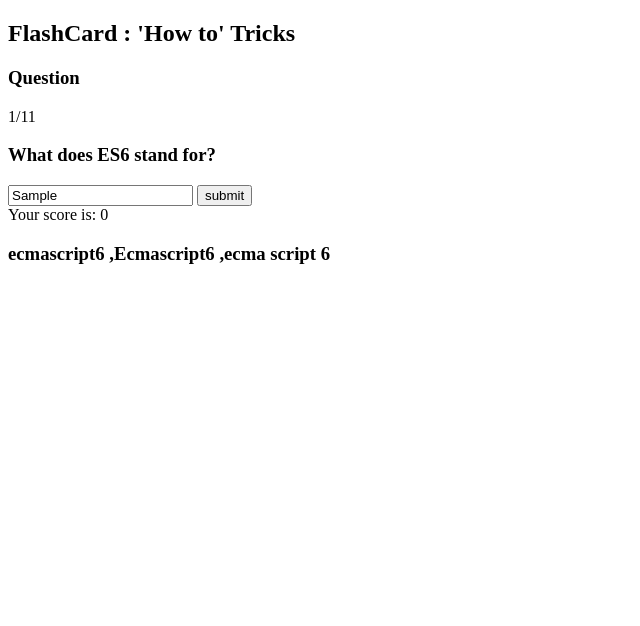
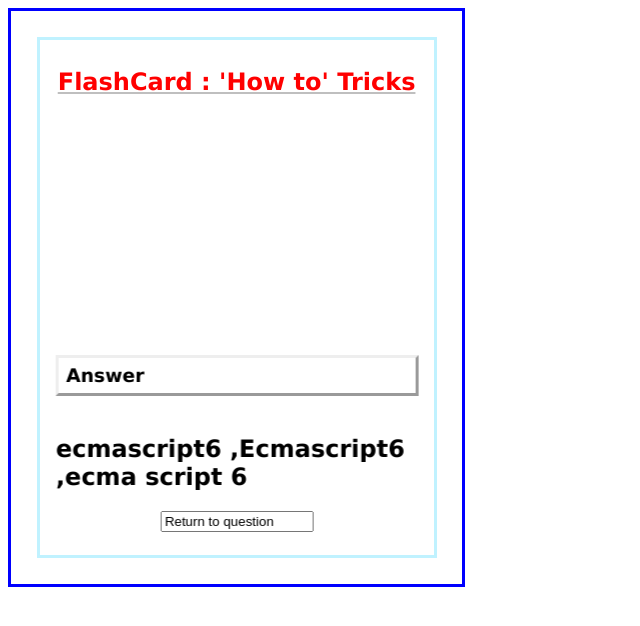
Before and after one commit to StephtheITSloth/Flashcards-How-To-Tricks, a plain HTML site: page index.html in a window 1280 px wide. Both pictures are taken after typing "Sample" into the empty fields and a click on the button "submit". Shown: the whole page, without its empty margins (0-640 px from the left). Drawn offline with Linux system fonts and the light colour scheme.

Commit message:
Edit ReadMe

```diff
--- a/index.html
+++ b/index.html
@@ -6,30 +6,31 @@
     <meta name="viewport" content="width=device-width, initial-scale=1.0">
     <title>Flashcard</title>
     <link rel="stylesheet" href="styles.css">
+    <link rel="stylesheet" href="styles2.css">
     <script defer src="script.js"></script>
 </head>
 <body>
     <header></header>
     <main>
-        <section>
-            <form class="flip-card">
-                <h2>FlashCard : 'How to' Tricks</h2>
-                    <div class="flip-card-inner">
-                        <h3>Question</h3>
-                        <div class="questionNum">1/12</div>
-                            <div class="flip-card-front">
-                                <h3 id="question">Question</h3>
+        <section class="container">
+            <container class="card">
+                <h2 tabindex="0">FlashCard : 'How to' Tricks</h2>
+                    <div class="card-single">
+                            <h3 tabindex="0" class="headerQ">Question</h3>
+                            <div class="questionNum"></div>
+                        <div class="card-face card-face-front">
+                                <h3 tabindex="0" id="question"></h3>
                                 <input type="text" class="inputText">
                                 <input type="button" value="submit" id="btn">
                                 <div >Your score is: <span class="score">0</span></div>
-                            </div>
-
+                        </div>
+                        <div class="card-face card-face-back">
+                                <h3>Answer</h3>
+                                <h2 tabindex="0" class="answer"></h2>
+                                <input type="" class="returnTo" value="Return to question">
+                        </div>
                     </div>
-                    <div class="flip-card-back " >
-                            <h3 class="answer"></h3>
-                            <!-- <p id="answer">Lorem ipsum dolor sit amet consectetur adipisicing elit. Enim excepturi, unde temporibus maxime laudantium nesciunt cumque sunt odio recusandae voluptates soluta eveniet, minus optio ratione vero accusantium deleniti delectus! Corrupti.</p> -->
-                    </div>
-            </form>
+            </container>
         </section>
     </main>
     <footer></footer>
--- a/script.js
+++ b/script.js
@@ -4,6 +4,9 @@ const btns = document.querySelector('#btn');
 const questionNumber = document.querySelector('.questionNum');
 const answer = document.querySelector('.answer');
 const userScore = document.querySelector('.score');
+const card = document.querySelector('.card-single');
+const headerQ = document.querySelector('.headerQ');
+const returnToQuestion = document.querySelector('.returnTo');
 let currentIndex = 0;
 let score = 0;
 
@@ -13,12 +16,12 @@ const flashcard = [
 		answer: ['ecmascript6 ', 'Ecmascript6 ', 'ecma script 6'],
 	},
 	{
-		question: 'How do you capitalize the first letter in a string?',
-		answer: ['array.charAt(0).toUpperCase() + array.subString(1)'],
+		question: 'How select the first character in a string?',
+		answer: ['charAt(0)', 'CharAt(0)'],
 	},
 	{
 		question: 'What does return do in a function?',
-		answer: ['exits the function', 'exit'],
+		answer: ['exits the function', 'exits'],
 	},
 	{
 		question:
@@ -63,34 +66,31 @@ const flashcard = [
 	},
 ];
 
-// const cards = document.querySelectorAll('.flip-card-inner');
-
-// function flipCard() {
-// 	this.classList.toggle('flip');
-// }
-// cards.forEach((card) => card.addEventListener('click', flipCard));
-
 question.innerText = flashcard[currentIndex].question;
 questionNumber.innerText = `${currentIndex + 1}/${flashcard.length}`;
 answer.innerText = flashcard[currentIndex].answer;
-
 btns.addEventListener('click', (event) => {
 	event.preventDefault();
-	// console.log(flashcard[currentIndex].answer);
 	if (flashcard[currentIndex].answer.includes(input.value)) {
-		console.log(input.value);
+		// console.log(input.value);
 		input.value = '';
 		currentIndex++;
-		console.log(currentIndex);
+		// console.log(currentIndex);
 		question.innerText = flashcard[currentIndex].question;
 		answer.innerText = flashcard[currentIndex].answer;
-		questionNumber.innerText = `${currentIndex}/${flashcard.length}`;
-		score += 10
+		questionNumber.innerText = `${currentIndex + 1}/${flashcard.length}`;
+		score += 10;
 		userScore.innerText = score;
-	} else if (input.value != flashcard[currentIndex].answer) {
-		console.log('Wrong, try again');
 	} else {
-		//flip function
+		document.querySelector('.card-single').classList.toggle('flip');
+		questionNumber.innerText = ' ';
+		headerQ.innerText = ' ';
+		headerQ.style.visibility = 'hidden';
+		returnToQuestion.addEventListener('click', (event) => {
+			event.preventDefault();
+			// console.log('event.dataset');
+			// document.querySelector('.card-single').classList.toggle('flip-back');
+		});
 	}
 });
 
@@ -100,10 +100,22 @@ let winningcondition = () => {
 			let congratulation = document.createElement('P');
 			congratulation.innerText = `Congratulation!!!`;
 			document.body.appendChild(congratulation);
-		}else {
-			let tryAgain = document.createElement('P')
-			tryAgain.innerText = `Try again!`
-			document.body.appendChild(tryAgain)
+		} else {
+			let tryAgain = document.createElement('P');
+			tryAgain.innerText = `Try again!`;
+			document.body.appendChild(tryAgain);
 		}
 	}
 };
+
+// /* =========================================================
+// =========================================================
+// =========REFERENCES FOR JAVASCRIPT========================
+// =========================================================
+// =========================================================
+// //www.youtube.com/watch?v=PkZNo7MFNFg
+// //www.w3schools.com/tags/ref_eventattributes.asp
+// //www.w3schools.com/howto/howto_js_toggle_hide_show.asp
+// //css-tricks.com/almanac/properties/b/backface-visibility/
+// //www.youtube.com/watch?v=PFmuCDHHpwk
+//https://www.w3schools.com/howto/howto_js_toggle_hide_show.asp
--- a/styles.css
+++ b/styles.css
@@ -1,41 +1,106 @@
-/* .flip-card {
-	background-color: transparent;
-	width: 300 px;
-	height: 200px;
-	border: 1px solid black;
-	perspective: 1000px;
-	text-align: center;
+body {
+	max-width: 400px;
+	min-height: 400px;
+	padding: 2%;
+	border: 3px solid blue;
 }
 
-.flip-card-inner {
-	position: relative;
-	width: 100%;
-	height: 200px;
-	text-align: center;
-	transition: transform 0.8s;
-	transform-style: preserve-3d;
+.container {
+	min-width: 90%;
+	min-height: 50%;
+	display: flex;
+	flex-direction: column;
+	align-items: center;
+	justify-content: space-around;
+
+
 }
 
-.flip-card:click .flip-card-inner {
-	transform: rotateY(180deg);
+.card {
+	max-height: 20%;
+	display: flex;
+	flex-direction: column;
+	flex-wrap: wrap;
+	align-items: center;
+	justify-content: space-around;
+	font-family: 'Lucida Sans', 'Lucida Sans Regular', 'Lucida Grande', 'Lucida Sans Unicode', Geneva, Verdana, sans-serif;
+	border: 3px solid rgb(192, 242, 255);
+	padding: 2%;
+
 }
 
-.flip-card-front,
-.flip-card-card {
-	position: absolute;
-	width: 100%;
-	height: 100%;
-	-webkit-backface-visibility: hidden;
-	backface-visibility: hidden;
+.card > h2 {
+	align-self: center;
+	color: red;
+	text-decoration: underline rgba(39, 38, 38, 0.295);
+	text-align: center;
+	order: 1;
 }
 
-.flip-card-front {
-	background-color: #bbb;
-	color: black;
+.card-single {
+	height: 10%;
+	display: flex;
+	flex-direction: column;
+	align-items: center;
+	justify-content: space-around; */
+	border: 2px solid rgb(31, 29, 29);
+	padding: 2%;
+	align-self: center;
+	order: 1;
+
 }
 
-.flip-card-back {
-	background-color: dodgerblue;
-	color: white;
-	transform: rotateY(180deg);
-} */
+.card-single>h3 {
+	padding: 2%;
+	border-style: outset;
+}
+
+.questionNum {
+	padding: 2%;
+
+}
+
+
+.card-face-front {
+	display: flex;
+	flex-direction: column;
+	padding: 2%;
+	color: rgb(255, 128, 105);
+	order: 2;
+}
+
+.card-face-front>#btn {
+	align-self: center;
+	width: 30%;
+}
+
+.card-face-back {
+	width: 30%;
+	height: ;
+	display: flex;
+	flex-direction: column;
+	border: 2px;
+	padding: 2%;
+	align-self: center;
+	order: 2;
+}
+
+
+
+.card-face-back> h3 {
+	padding: 2%;
+	border-style: outset;
+}
+
+.returnTo {
+	align-self: center;
+	width: 40%;
+ }
+
+/* =========================================================
+=========================================================
+=========REFERENCES FOR BASIC CSS========================
+=========================================================
+=========================================================
+https://www.w3schools.com/css/tryit.asp?filename=trycss_border-style
+https://css-tricks.com/snippets/css/a-guide-to-flexbox/ */
--- /dev/null
+++ b/styles2.css
@@ -0,0 +1,71 @@
+/* let's apply the 3D transformation here. */
+
+.card {
+	background-color: transparent;
+	perspective: 1000px;
+
+}
+
+.card-single {
+	transition: transform 0.8s;
+	transform-style: preserve-3d;
+	cursor: pointer;
+	position: relative;
+}
+
+.card-single.flip {
+	transform: rotateY(180deg);
+	-webkit-transform: rotateY(180deg);
+}
+/* .card-single.flip-again{
+	transform: rotateY(180deg);
+    -webkit-transform: rotateY(180deg);
+} */
+
+.card-face {
+	-webkit-backface-visibility: hidden;
+	backface-visibility: hidden;
+	overflow: hidden;
+}
+
+.card-face-front,
+.card-face-back {
+	width: 100%;
+	height: 100%;
+	-webkit-backface-visibility: hidden;
+	backface-visibility: hidden;
+	overflow: hidden;
+}
+
+.card-face-front {
+	display: flex;
+	flex-direction: column;
+	align-items: center;
+	justify-content: center;
+	transform: rotateX(0deg);
+	-webkit-transform: rotateX(0deg);
+}
+
+.card-face-back {
+	z-index: 6;
+	right: 0;
+	left: 0;
+	top: 50px;
+	transform: rotateY(180deg);
+	-webkit-transform: rotateY(180deg);
+	/* backface-visibility: visible; */
+}
+
+.card-face-back.flip {
+	backface-visibility: visible;
+	transform: rotateY(180deg);
+	-webkit-transform: rotateY(180deg);
+}
+
+/* .card-face-front.flip-again {
+	backface-visibility: visible;
+	transform: rotateY(180deg);
+	-webkit-transform: rotateY(180deg);
+} */
+/* https://www.w3schools.com/css/css3_animations.asp
+hatchpath://www.w3schools.com/howto/tryit.asp?filename=tryhow_css_flip_card */
```
Also changed, not shown: 1 other file.
